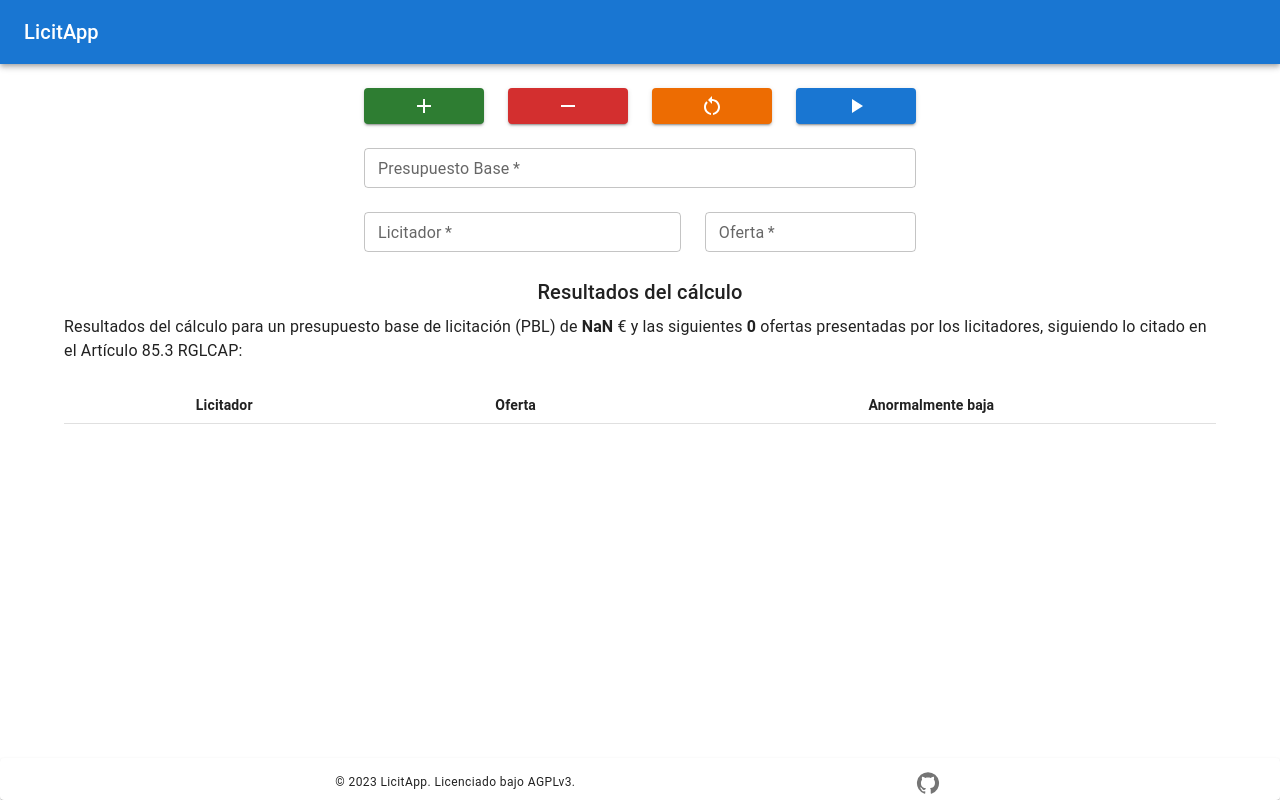
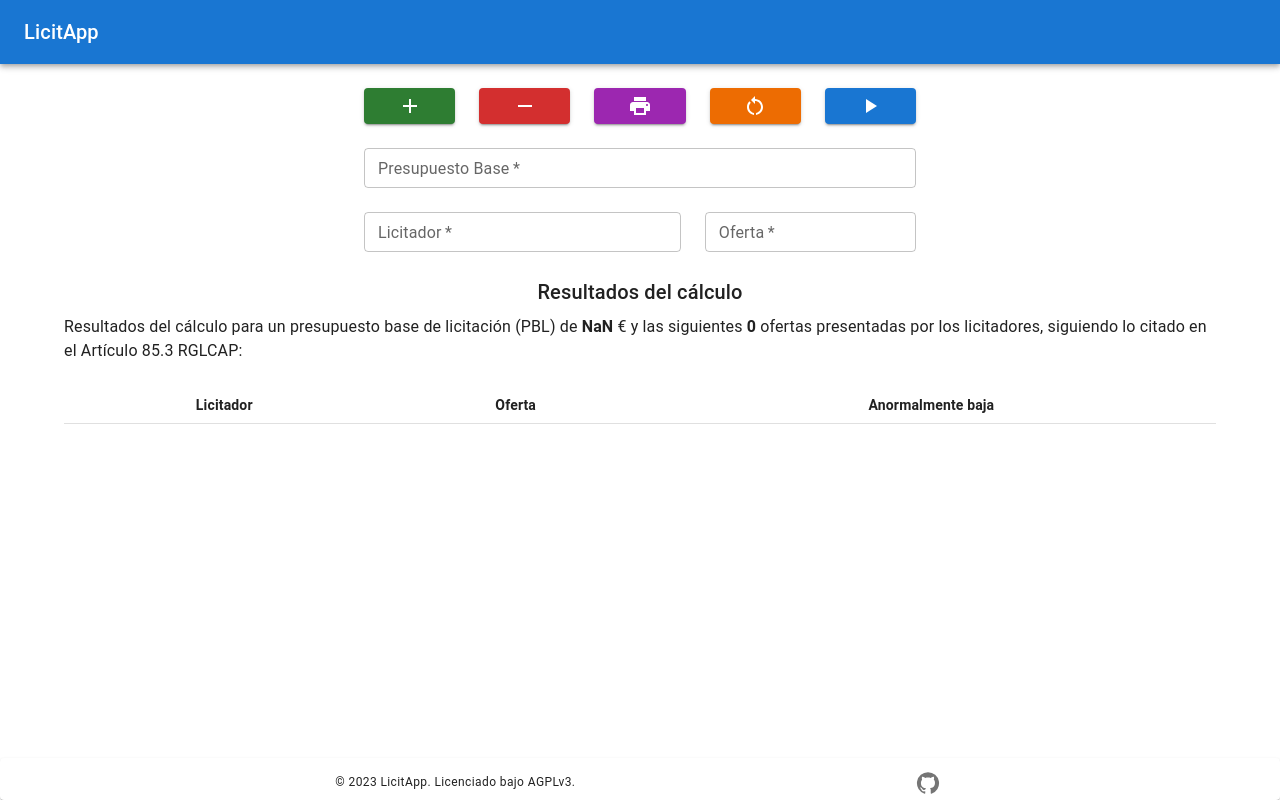
Before and after one commit to srjimmy/licitapp, a React (Vite) app: page / in a window 1280 px wide. Built offline with nearby package versions, Linux system fonts and the light colour scheme.

Commit message:
Add printing feature

```diff
--- a/package.json
+++ b/package.json
@@ -1,7 +1,7 @@
 {
   "name": "licitapp",
   "private": true,
-  "version": "1.1.3",
+  "version": "1.2.0",
   "type": "module",
   "scripts": {
     "dev": "vite",
--- a/src/components/form/FormButtons.tsx
+++ b/src/components/form/FormButtons.tsx
@@ -1,5 +1,5 @@
 import { Box, Button } from "@mui/material";
-import { Add, Remove, RestartAlt, PlayArrow } from "@mui/icons-material";
+import { Add, Remove, Print, RestartAlt, PlayArrow } from "@mui/icons-material";
 
 import usePblStore from "@stores/pblStore";
 import useLicitadoresStore from "@stores/licitadoresStore";
@@ -14,6 +14,10 @@
   const handleFormReset = () => {
     resetPbl();
     resetLicitador();
+  };
+
+  const handlePagePrint = () => {
+    window.print();
   };
 
   return (
@@ -37,6 +41,15 @@
       </Button>
 
       <Button
+        color="secondary"
+        variant="contained"
+        sx={{ width: "100%" }}
+        onClick={handlePagePrint}
+      >
+        <Print />
+      </Button>
+
+      <Button
         color="warning"
         variant="contained"
         sx={{ width: "100%" }}
```
